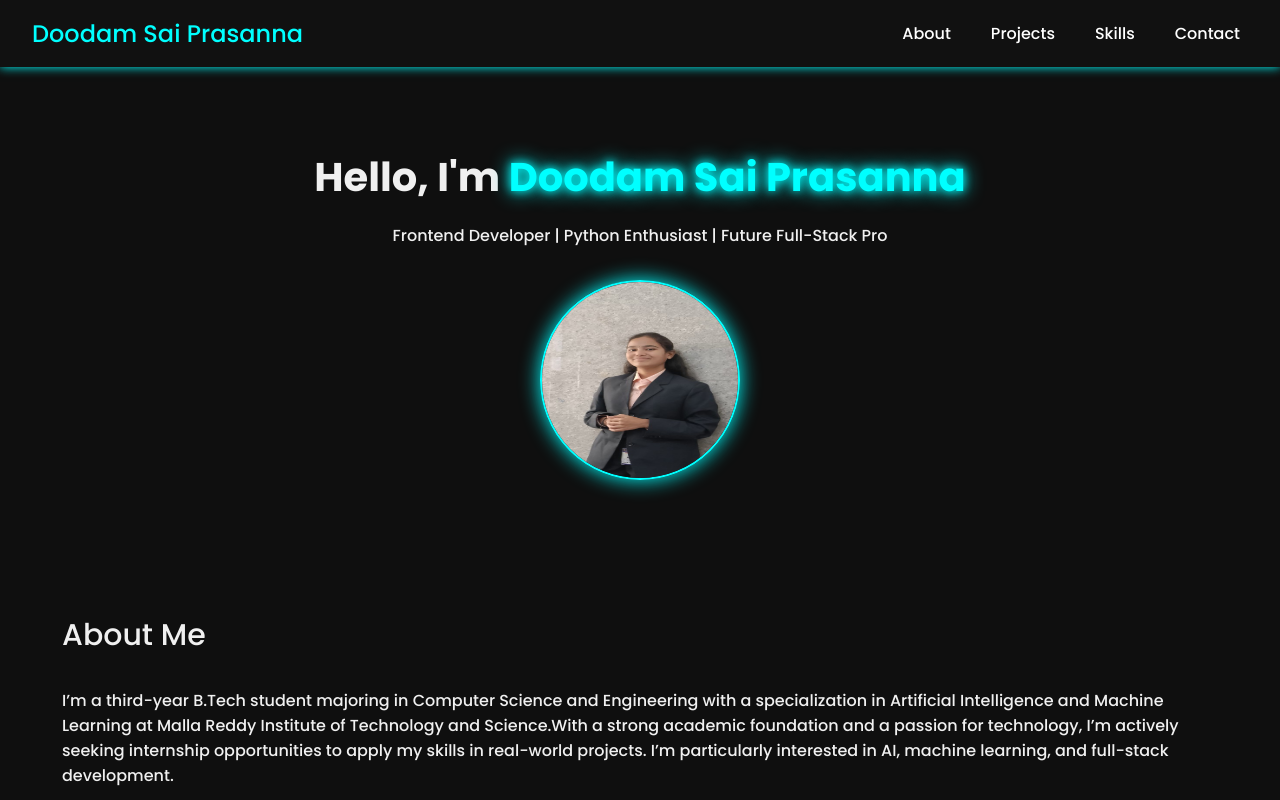
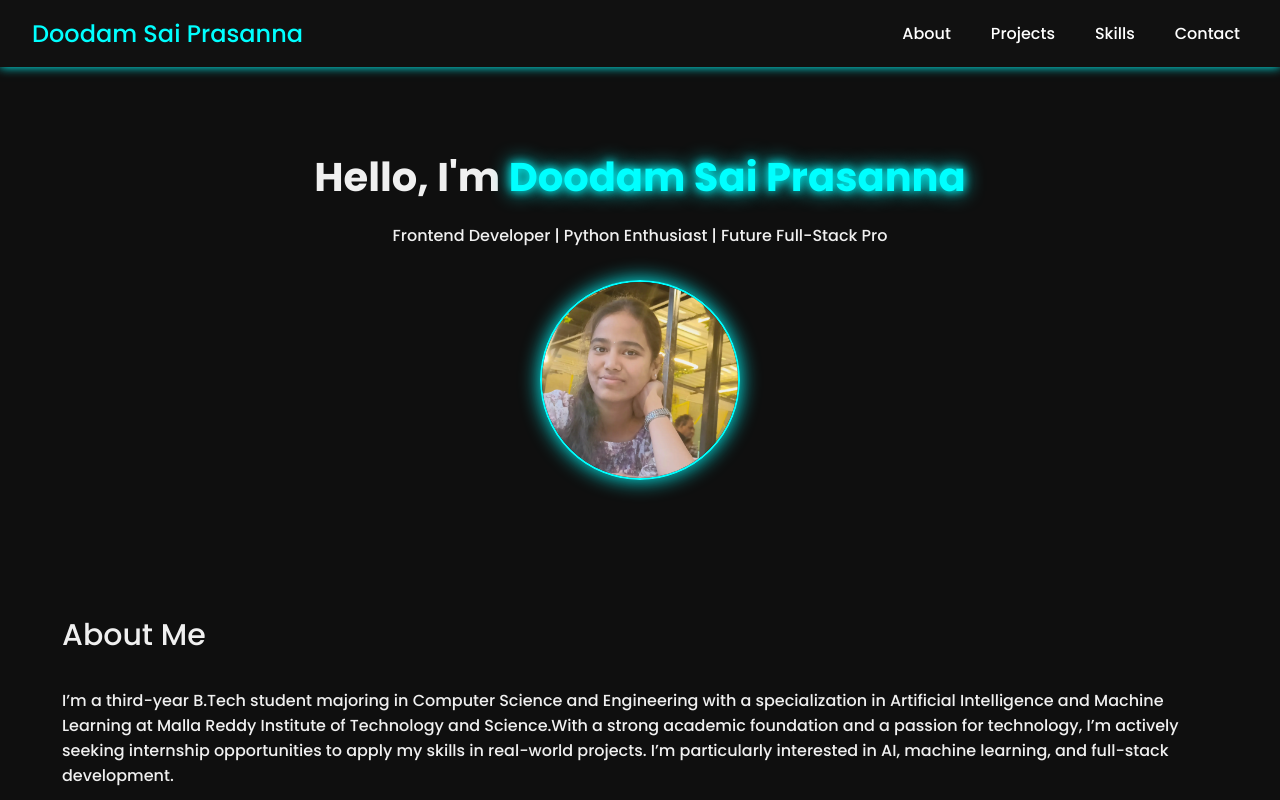
Before and after one commit to DoodamPrasanna/Portfolio, a plain HTML site: page index.html in a window 1280 px wide. Shown: the top 800 px of the page. Drawn offline with Linux system fonts and the light colour scheme.

Commit message:
Update index.html

```diff
--- a/index.html
+++ b/index.html
@@ -27,7 +27,7 @@
       <p class="tagline">Frontend Developer | Python Enthusiast | Future Full-Stack Pro</p>
     </div>
     <div class="hero-right">
-      <img src="my linkedin profile.jpg" alt="Profile Image">
+      <img src="my profile.jpg" alt="Profile Image">
     </div>
   </section>
 
```
